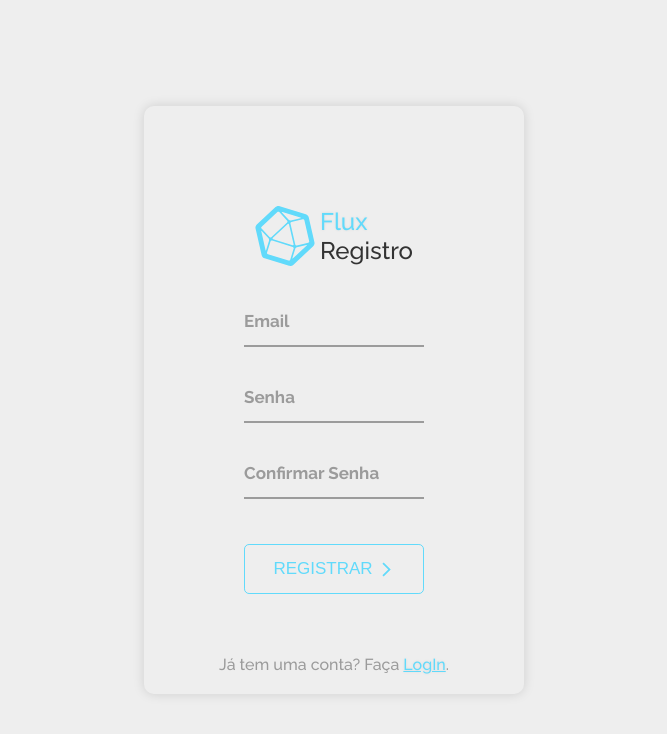
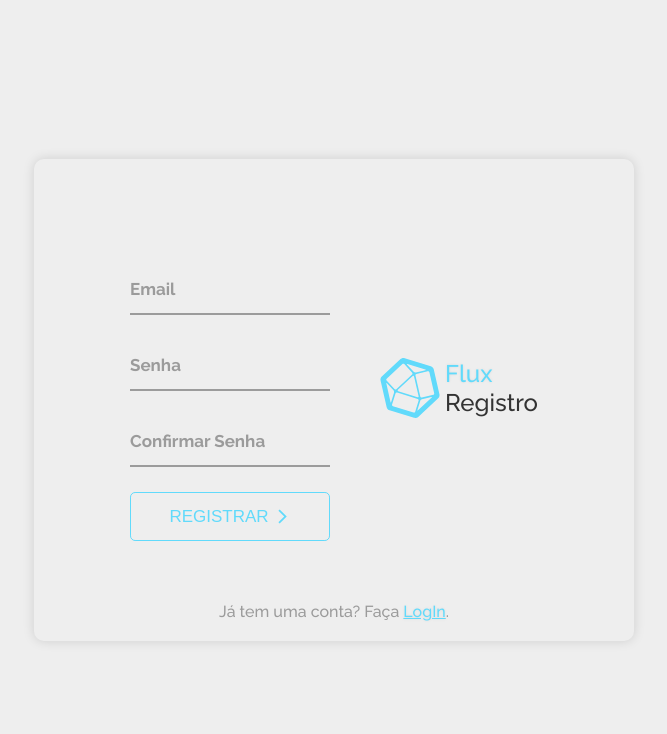
Before and after one commit to Luk4x/login-flux, a React (Vite) app: page / in a window 1280 px wide. Shown: the top 734 px of the page, without its empty margins (306-973 px from the left). Built offline with nearby package versions, Linux system fonts and the light colour scheme.

Commit message:
form completed

```diff
--- a/src/components/Button/styles.js
+++ b/src/components/Button/styles.js
@@ -19,6 +19,7 @@ export const ButtonStyled = styled.button`
     justify-content: center;
     align-items: center;
     gap: 5px;
+    width: 100%;
 
     &::before,
     &::after {
--- a/src/components/Form/index.jsx
+++ b/src/components/Form/index.jsx
@@ -11,7 +11,7 @@ export default function Form({ children, formName }) {
                     <span>{formName}</span>
                 </div>
             </FormContainerStyled>
-            {children}
+            <div>{children}</div>
         </FormStyled>
     );
 }
--- a/src/components/Form/styles.js
+++ b/src/components/Form/styles.js
@@ -3,13 +3,22 @@ import styled from 'styled-components';
 export const FormStyled = styled.form`
     box-shadow: 0 0 12px #11111122;
     margin: 0 auto;
-    padding: 100px;
+    padding: 100px 0;
+    width: 100%;
+    max-width: 600px;
     border-radius: 10px;
     display: flex;
-    flex-direction: column;
-    justify-content: flex-start;
+    flex-direction: row-reverse;
+    justify-content: center;
     align-items: center;
     position: relative;
+    gap: 50px;
+
+    @media (max-width: 600px) {
+        flex-direction: column;
+        gap: 20px;
+        box-shadow: none;
+    }
 `;
 
 export const FormContainerStyled = styled.div`
@@ -38,3 +47,17 @@ export const FormContainerStyled = styled.div`
         }
     }
 `;
+
+export const PStyled = styled.p`
+    position: absolute;
+    bottom: 20px;
+    color: #9b9b9b;
+    left: 50%;
+    transform: translateX(-50%);
+
+    a {
+        color: #61dafb;
+        text-shadow: 0 0 3px #00000015;
+        text-decoration: underline;
+    }
+`;
--- a/src/components/Input/styles.js
+++ b/src/components/Input/styles.js
@@ -3,8 +3,7 @@ import styled from 'styled-components';
 export const InputContainerStyled = styled.div`
     position: relative;
     padding: 20px 0 0;
-    width: 100%;
-    max-width: 180px;
+    width: 200px;
     margin-bottom: 20px;
 `;
 
--- a/src/pages/Register/index.jsx
+++ b/src/pages/Register/index.jsx
@@ -2,7 +2,7 @@ import Button from '../../components/Button';
 import Form from '../../components/Form';
 import Input from '../../components/Input';
 
-import { PStyled } from './styles';
+import { PStyled } from '../../components/Form/styles';
 
 export default function Register() {
     return (
--- a/src/pages/Register/styles.js
+++ /dev/null
@@ -1,13 +0,0 @@
-import styled from 'styled-components';
-
-export const PStyled = styled.p`
-    position: absolute;
-    bottom: 20px;
-    color: #9b9b9b;
-
-    a {
-        color: #61dafb;
-        text-shadow: 0 0 3px #00000015;
-        text-decoration: underline;
-    }
-`;
```
